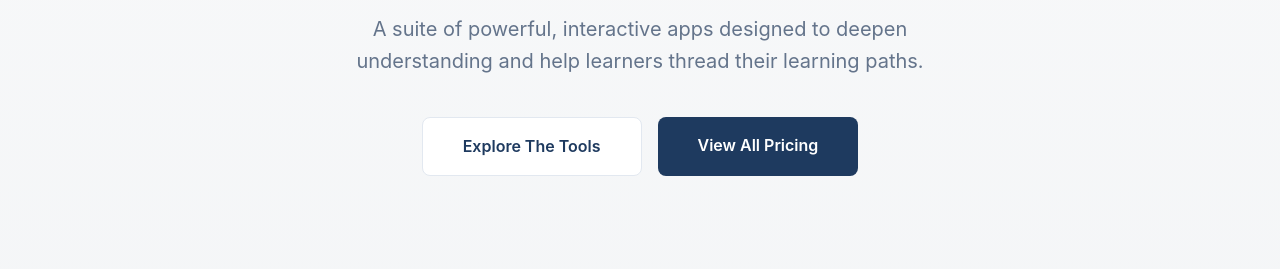
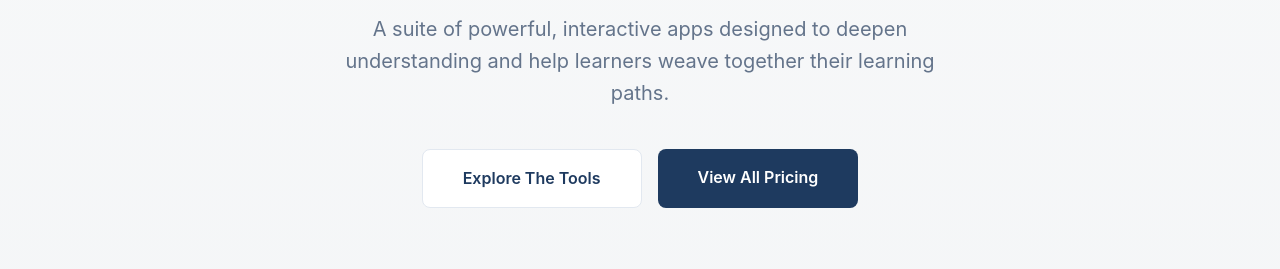
Before and after one commit to Bevan-Holloway/learner-threads-site, a plain HTML site: page index.html in a window 1280 px wide. Shown: the part 262-531 px from the top of the page. Drawn offline with Linux system fonts and the light colour scheme.

Commit message:
index copy

```diff
--- a/index.html
+++ b/index.html
@@ -199,7 +199,7 @@
         <div class="container">
             <section class="hero">
                 <h1>Tools for Deeper Learning</h1>
-                <p>A suite of powerful, interactive apps designed to deepen understanding and help learners thread their learning paths.</p>
+                <p>A suite of powerful, interactive apps designed to deepen understanding and help learners weave together their learning paths.</p>
                 <div class="hero-buttons">
                     <a href="#tools" class="btn btn-secondary">Explore The Tools</a>
                     <a href="pricing.html" class="btn btn-primary">View All Pricing</a>
```
